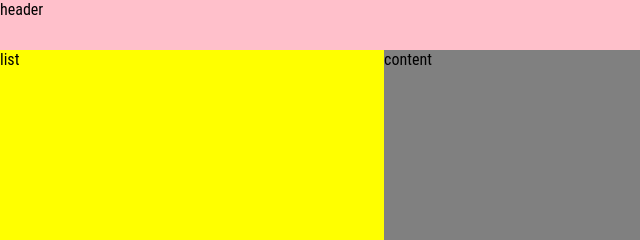
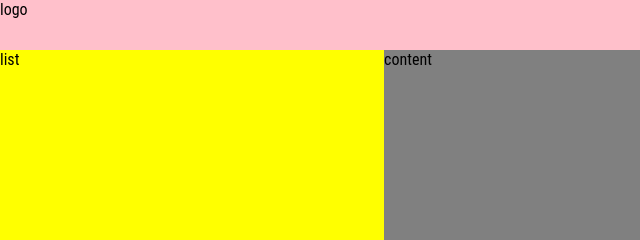
Before and after one commit to lucasmaiaesilva/angular-marvel-appi, a website built with webpack: page src/template.html in a window 1280 px wide. Shown: the top 240 px of the page, 0-640 px from the left. Built offline with nearby package versions, Linux system fonts and the light colour scheme.

Commit message:
change the name of logo

```diff
--- a/src/template.html
+++ b/src/template.html
@@ -8,7 +8,7 @@
 </head>
 <body>
   <header>
-    header
+    logo
   </header>
   <section class="app">
     <div class="list">
```
